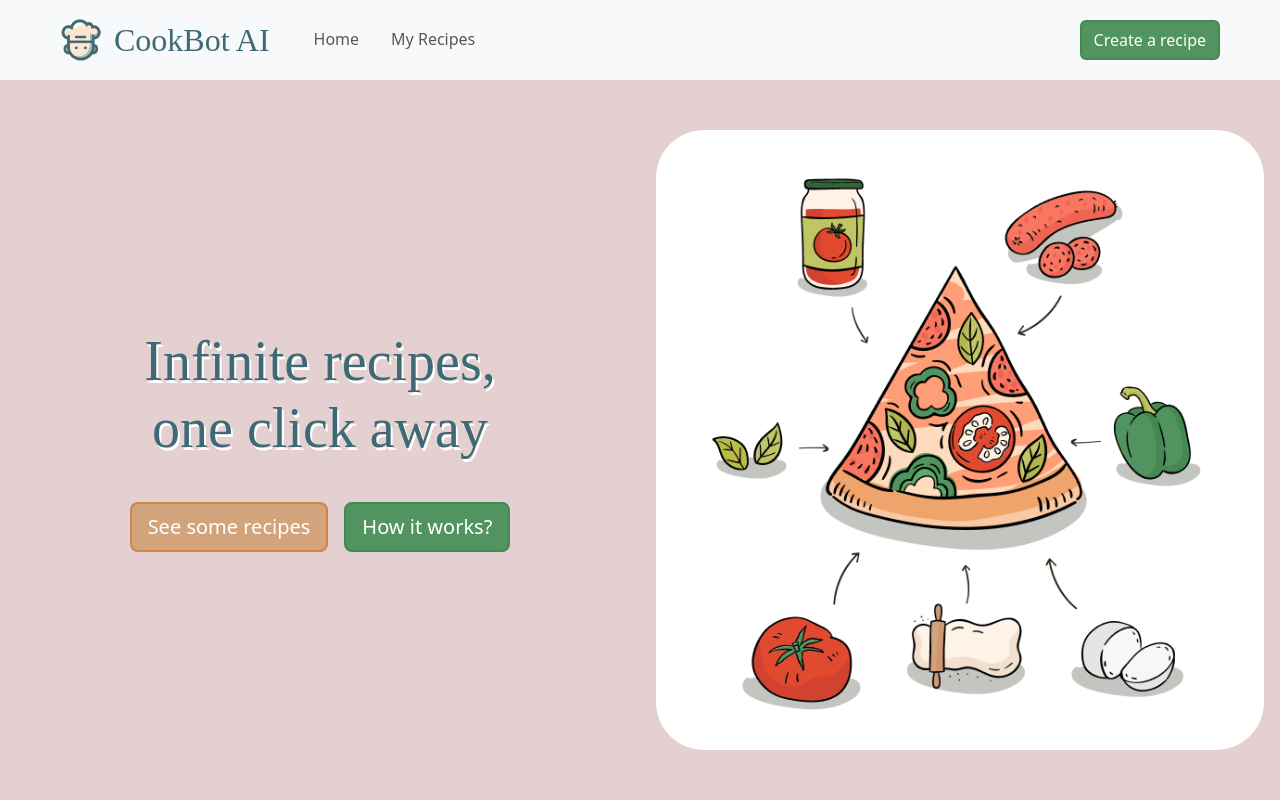
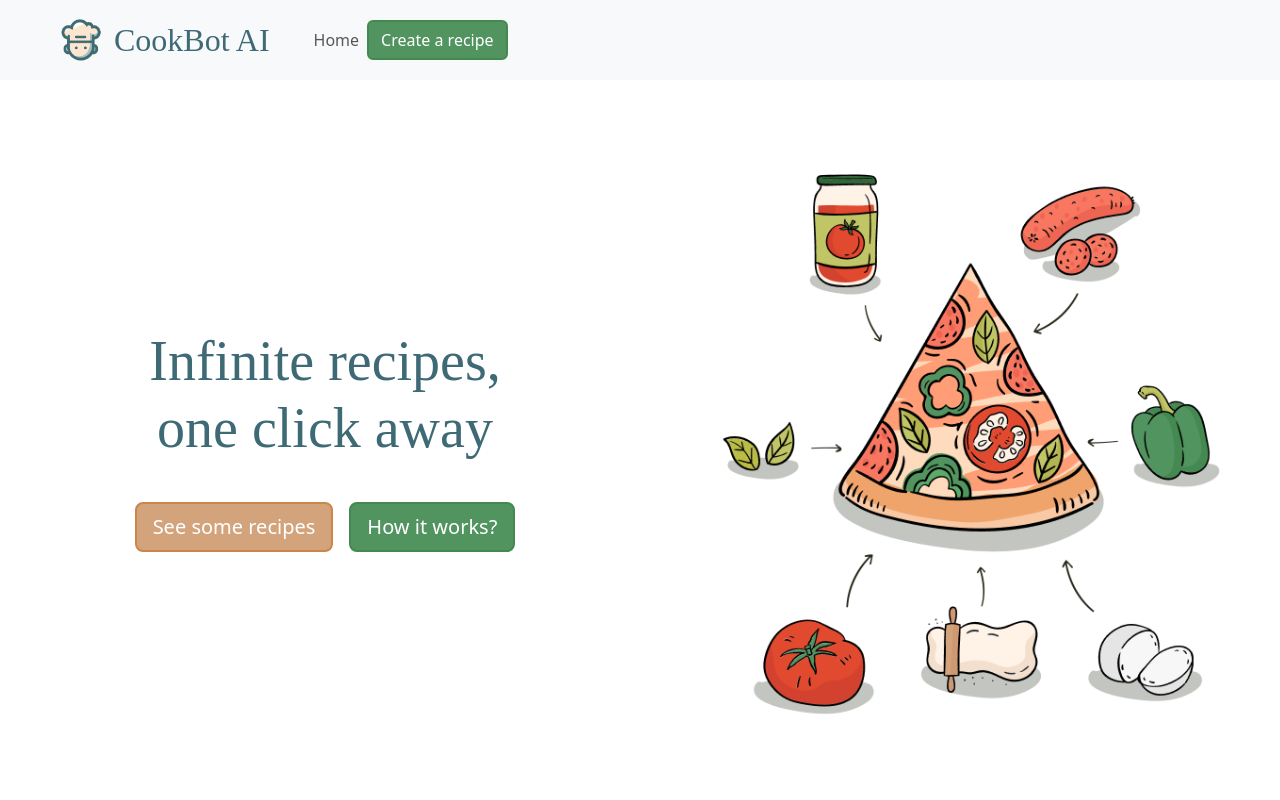
Before and after one commit to cleecoloma/cookbot-ai-app, a React (Vite) app: page / in a window 1280 px wide. Shown: the top 800 px of the page. Built offline with nearby package versions, Linux system fonts and the light colour scheme; no server answers; a web font is replaced by a local one.

Commit message:
updated margin for the whole app

```diff
--- a/src/App.jsx
+++ b/src/App.jsx
@@ -2,12 +2,12 @@
 import 'bootstrap/dist/css/bootstrap.min.css';
 import { withAuth0 } from '@auth0/auth0-react';
 import Header from './components/Header';
-import Recipe from './components/Recipe';
+// import Recipe from './components/Recipe';
 import { BrowserRouter as Router, Routes, Route } from 'react-router-dom';
-import Contact from './components/Contact';
-import Profile from './components/Profile';
-import LoginModal from './components/LoginModal';
-import DemoAccount from './components/DemoAccount';
+// import Contact from './components/Contact';
+// import Profile from './components/Profile';
+// import LoginModal from './components/LoginModal';
+// import DemoAccount from './components/DemoAccount';
 import Hero from './components/Hero';
 import axios from 'axios';
 import './styles/App.css';
@@ -17,118 +17,64 @@
 
 const SERVER_URL = import.meta.env.VITE_SERVER_URL;
 
-function App(props) {
-  const [user, setUser] = useState(null);
-  const [loginModalPreview, setLoginModalPreview] = useState(false);
-  const [isDemoAccount, setIsDemoAccount] = useState(false);
+function App() {
+  // const [user, setUser] = useState(null);
+  // const [loginModalPreview, setLoginModalPreview] = useState(false);
+  // const [isDemoAccount, setIsDemoAccount] = useState(false);
 
-  const demoUser = {
-    picture: 'https://place-hold.it/400x400&text=DEMO&bold&fontsize=20',
-    nickname: 'Demo User',
-    email: 'demo_user@email.com',
-  };
+  // const demoUser = {
+  //   picture: 'https://place-hold.it/400x400&text=DEMO&bold&fontsize=20',
+  //   nickname: 'Demo User',
+  //   email: 'demo_user@email.com',
+  // };
 
-  const authRequest = async (method, token, id, data, queryParams) => {
-    const baseURL = SERVER_URL;
-    let url = id ? `/recipes/${id}` : '/recipes';
-    if (queryParams) {
-      url += '?' + new URLSearchParams(queryParams).toString();
-    }
+  // const authRequest = async (method, token, id, data, queryParams) => {
+  //   const baseURL = SERVER_URL;
+  //   let url = id ? `/recipes/${id}` : '/recipes';
+  //   if (queryParams) {
+  //     url += '?' + new URLSearchParams(queryParams).toString();
+  //   }
 
-    const config = {
-      method,
-      headers: {
-        Authorization: `Bearer ${token}`,
-      },
-      baseURL,
-      url,
-      data: data ? data : null,
-    };
-    return await axios(config);
-  };
+  //   const config = {
+  //     method,
+  //     headers: {
+  //       Authorization: `Bearer ${token}`,
+  //     },
+  //     baseURL,
+  //     url,
+  //     data: data ? data : null,
+  //   };
+  //   return await axios(config);
+  // };
 
-  const toggleLoginModal = () => {
-    setLoginModalPreview(!loginModalPreview);
-  };
+  // const toggleLoginModal = () => {
+  //   setLoginModalPreview(!loginModalPreview);
+  // };
 
-  const handleDemoAccount = () => {
-    setIsDemoAccount(!isDemoAccount);
-    setUser(isDemoAccount ? '' : demoUser);
-  };
+  // const handleDemoAccount = () => {
+  //   setIsDemoAccount(!isDemoAccount);
+  //   setUser(isDemoAccount ? '' : demoUser);
+  // };
 
-  const handleDemoLogout = () => {
-    setIsDemoAccount(!isDemoAccount);
-    setUser('');
-  };
+  // const handleDemoLogout = () => {
+  //   setIsDemoAccount(!isDemoAccount);
+  //   setUser('');
+  // };
 
-  const handleProfilePage = (person) => {
-    setUser(person);
-  };
+  // const handleProfilePage = (person) => {
+  //   setUser(person);
+  // };
 
-  const { isAuthenticated } = props.auth0;
+  // const { isAuthenticated } = props.auth0;
 
   return (
     <div className='content'>
       <Router>
-        <Header
-          user={user}
-          isDemoAccount={isDemoAccount}
-          handleDemoAccount={handleDemoAccount}
-          handleDemoLogout={handleDemoLogout}
-          toggleLoginModal={toggleLoginModal}
-        />
-        <LoginModal
-          handleDemoAccount={handleDemoAccount}
-          loginModalPreview={loginModalPreview}
-          toggleLoginModal={toggleLoginModal}
-        />
-        <Routes>
-          {isDemoAccount ? (
-            <Route
-              exact
-              path='/'
-              element={
-                <Recipe
-                  isDemoAccount={isDemoAccount}
-                  authRequest={authRequest}
-                  demoUser={demoUser}
-                />
-              }
-            ></Route>
-          ) : (
-            <Route
-              exact
-              path='/'
-              element={
-                isAuthenticated ? (
-                  <Recipe
-                    handleProfilePage={handleProfilePage}
-                    authRequest={authRequest}
-                  />
-                ) : (
-                  <>
-                    <Hero id='home' />
-                    <RecipeBook id='recipebook' />
-                    <HowTo id='howitworks' />
-                    <Footer />
-                  </>
-                )
-              }
-            ></Route>
-          )}
-
-          <Route exact path='/Contact' element={<Contact />}></Route>
-          <Route
-            exact
-            path='/Profile'
-            element={isAuthenticated ? <Profile /> : null}
-          ></Route>
-          <Route
-            exact
-            path='/DemoAccount'
-            element={isDemoAccount ? <DemoAccount user={user} /> : null}
-          ></Route>
-        </Routes>
+        <Header />
+        <Hero id='home' />
+        <RecipeBook id='recipebook' />
+        <HowTo id='howitworks' />
+        <Footer />
       </Router>
     </div>
   );
--- a/src/components/Footer.jsx
+++ b/src/components/Footer.jsx
@@ -7,7 +7,7 @@
 
 function Footer() {
   return (
-    <div id='footer'>
+    <div className='footer-container'>
       {' '}
       <div id='link-container'>
         <a
--- a/src/components/Header.jsx
+++ b/src/components/Header.jsx
@@ -5,75 +5,27 @@
 import Navbar from 'react-bootstrap/Navbar';
 import { Link } from 'react-router-dom';
 import Button from 'react-bootstrap/Button';
-import Logout from '../auth/Logout';
-import { withAuth0 } from '@auth0/auth0-react';
 
-function Header(props) {
-  const { isAuthenticated } = props.auth0;
-
+function Header() {
   return (
-    <>
-      <Navbar fixed='top' expand='lg' className='bg-body-tertiary header'>
+    <Navbar id='header-navbar' fixed='top' expand='lg' className='bg-body-tertiary header'>
       <Container fluid>
         <Navbar.Brand as={Link} to='/' id='brand-name'>
           <img id='brand-image' src='../../images/cookbot-logo.png' />
           <h2>CookBot AI</h2>
         </Navbar.Brand>
-          <Nav id='navigation-links' className='me-auto' variant='underline'>
-            <Nav.Link href='#home' className='header-links'>
-              Home
-            </Nav.Link>
-            <Nav.Link href='#recipebook' className='header-links'>
-             My Recipes
-            </Nav.Link>
+        <Navbar.Toggle aria-controls='basic-navbar-nav' />
+        <Navbar.Collapse id='basic-navbar-nav'>
+          <Nav className='me-auto'>
+            <Nav.Link href='#home'>Home</Nav.Link>
+            <div>
+              <Button id='create-button'>Create a recipe</Button>
+            </div>
           </Nav>
-          {props.isDemoAccount && (
-            <div className='header-buttons'>
-              <Link className='nav-link' to='/DemoAccount'>
-                <Button id='profile-button'>Welcome</Button>
-              </Link>
-
-              <div>
-                <Button
-                  id='logout-style-button'
-                  onClick={() => props.handleDemoLogout()}
-                >
-                  Logout
-                </Button>
-              </div>
-            </div>
-          )}
-          {isAuthenticated && (
-            <div className='header-buttons'>
-              <Link className='nav-link' to='/Profile'>
-                <Button
-                  id='profile-button'
-                  onClick={() => props.handleProfilePage()}
-                >
-                  Welcome
-                </Button>
-              </Link>
-              <Logout />
-            </div>
-          )}
-          {!isAuthenticated && !props.isDemoAccount ? (
-            <div>
-              <Button
-                id='create-button'
-                onClick={() => {
-                  props.toggleLoginModal();
-                }}
-              >
-                Create a recipe
-              </Button>
-            </div>
-          ) : null}
+        </Navbar.Collapse>
       </Container>
     </Navbar>
-    </>
   );
 }
 
-const namedHeader = withAuth0(Header);
-
-export default namedHeader;
+export default Header;
--- a/src/styles/Footer.css
+++ b/src/styles/Footer.css
@@ -1,10 +1,11 @@
-#footer {
+.footer-container {
   display: flex;
   flex-direction: column;
   justify-content: center;
   align-items: center;
   text-align: center;
-  margin-top: 5rem;
+  margin: 0 auto;
+  width: 1300px;
   font-size: 110%;
   background-color: white;
 }
--- a/src/styles/Header.css
+++ b/src/styles/Header.css
@@ -1,3 +1,8 @@
+#header-navbar {
+  margin: 0 auto;
+  width: 1300px;
+}
+
 #brand-name {
   display: flex;
   justify-content: center;
--- a/src/styles/Hero.css
+++ b/src/styles/Hero.css
@@ -1,6 +1,7 @@
 .hero-container {
-  margin-top: 80px;
   display: flex;
+  margin: 80px auto 0;
+  width: 1300px;
   min-height: calc(100vh - 80px);
 }
 
@@ -30,7 +31,6 @@
   padding: 1rem;
 }
 
-
 /* Image from
 https://slidesgo.com/theme/printable-recipe-cards */
 #hero-image {
@@ -58,7 +58,6 @@
   background-color: #438951;
 }
 
-
 #hero-buttons {
   margin-top: 2rem;
 }
--- a/src/styles/HowTo.css
+++ b/src/styles/HowTo.css
@@ -1,8 +1,10 @@
-#how-to {
+.how-to {
   display: flex;
   justify-content: center;
   align-items: center;
   flex-direction: column;
   text-align: center;
   padding: 2rem;
+  margin: 0 auto;
+  width: 1300px;
 }
--- a/src/styles/RecipeBook.css
+++ b/src/styles/RecipeBook.css
@@ -3,6 +3,8 @@
 .recipe-book {
   padding-top: 1rem;
   background-color: white;
+  margin: 0 auto;
+  width: 1300px;
 }
 
 .recipe-title {
```
Lines whose indentation alone changed are shown as unchanged.
